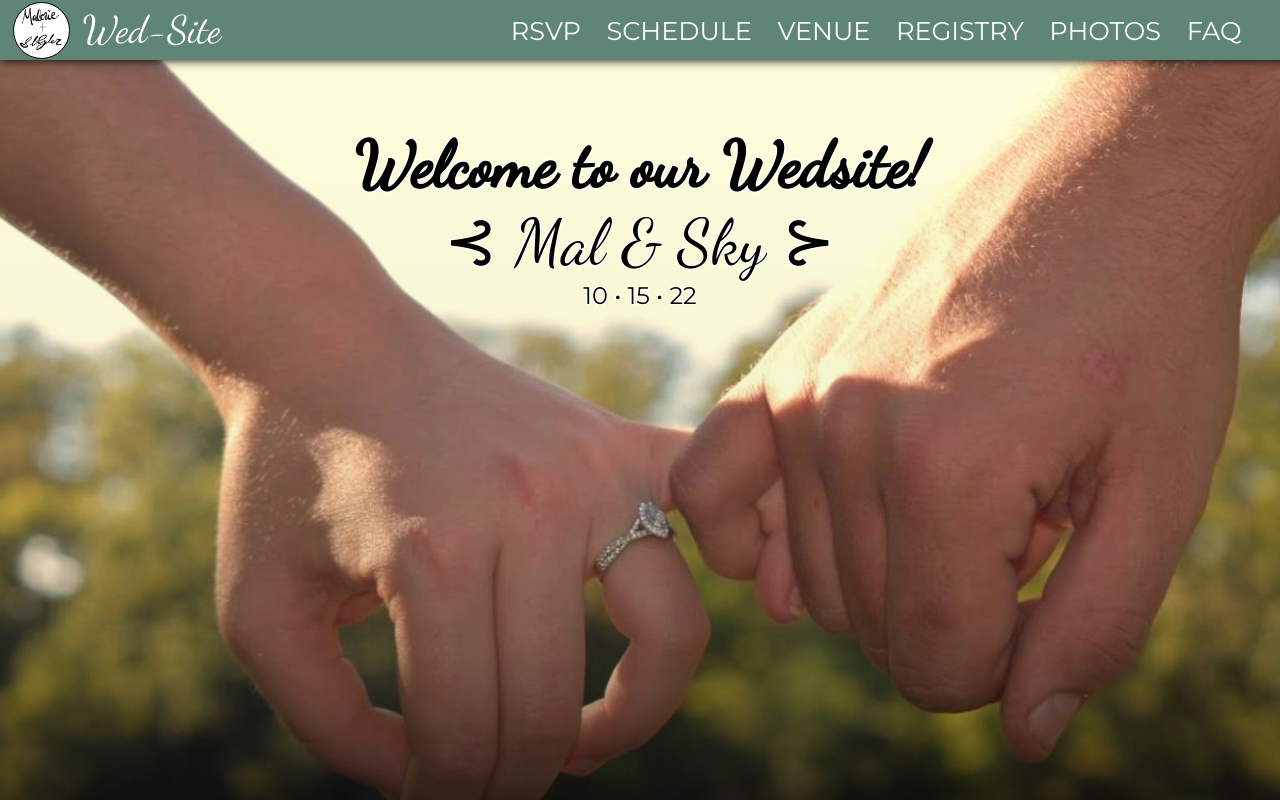
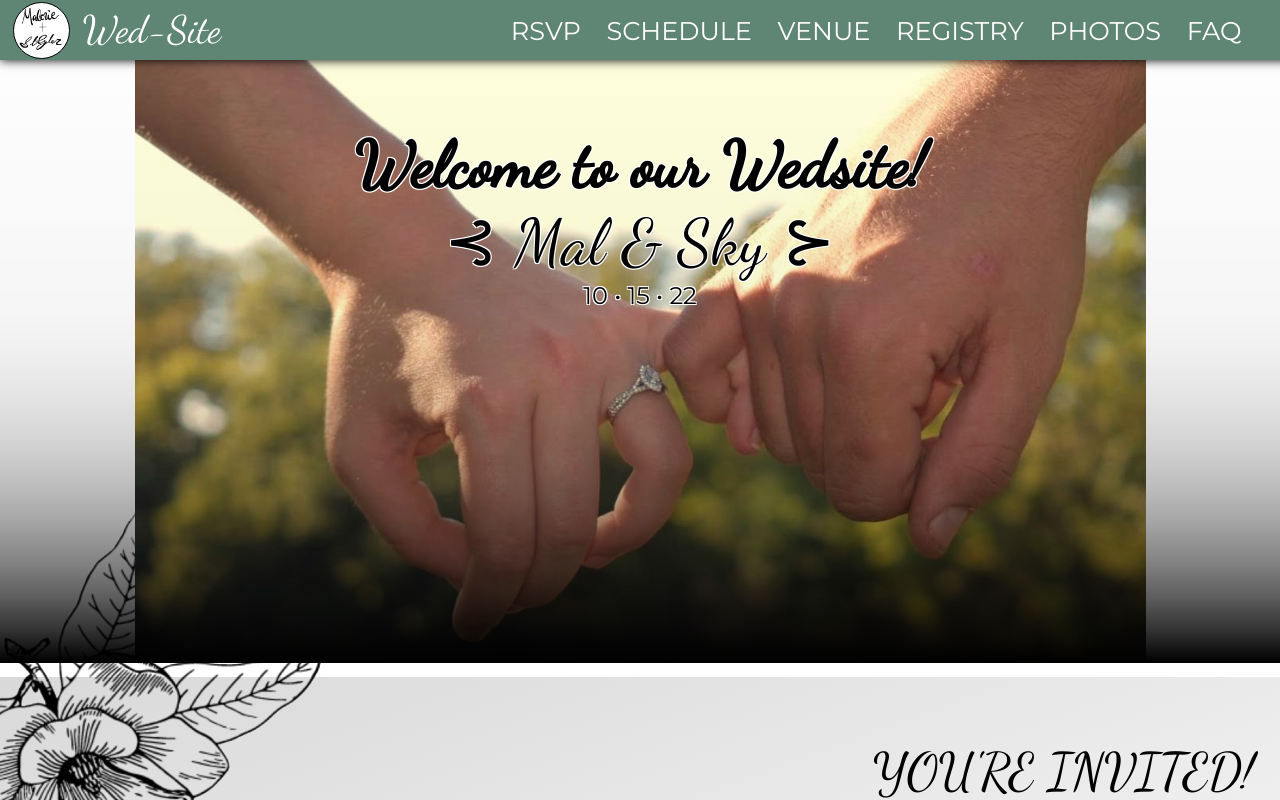
Before and after one commit to SkylerRiggle/wedsite, a React (Create React App) app: page / in a window 1280 px wide. Shown: the top 800 px of the page. Built offline with nearby package versions, Linux system fonts and the light colour scheme.

Commit message:
Header Sizing

```diff
--- a/src/styles/App.css
+++ b/src/styles/App.css
@@ -192,7 +192,8 @@ a {
 /** Small Screen **/
 @media only screen and (max-width: 1329px) {
   .header {
-    background-size: auto 875px;
+    background-size: auto 650px;
+    height: 600px;
   }
 
   .overlay-text {
```
